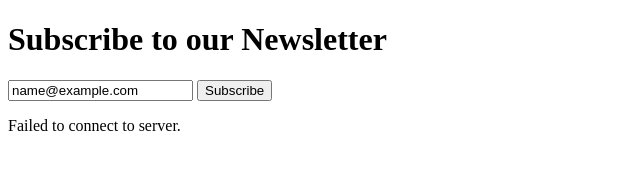
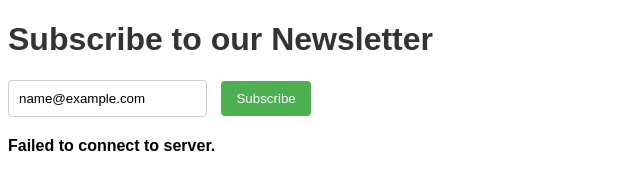
Before and after one commit to Foreverland/foreverland.github.io, a plain HTML site: page index.html in a window 1280 px wide. Both pictures are taken after typing "name@example.com" into the empty fields and a click on the button "Subscribe". Shown: the whole page, without its empty margins (0-640 px from the left). Drawn offline with Linux system fonts and the light colour scheme; no server answers.

Commit message:
Separate concerns

```diff
--- a/index.html
+++ b/index.html
@@ -4,6 +4,8 @@
     <meta charset="UTF-8" />
     <meta name="viewport" content="width=device-width, initial-scale=1.0" />
     <title>Subscribe</title>
+    <!-- Link to external CSS -->
+    <link rel="stylesheet" href="style.css" />
   </head>
   <body>
     <h1>Subscribe to our Newsletter</h1>
@@ -14,50 +16,7 @@
 
     <p id="response-message"></p>
 
-    <script>
-      document
-        .getElementById("subscribe-form")
-        .addEventListener("submit", async function (e) {
-          e.preventDefault();
-
-          const email = document.getElementById("email").value;
-          const emailRegex = /^[a-zA-Z0-9._%+-]+@[a-zA-Z0-9.-]+\.[a-zA-Z]{2,}$/;
-
-          // Simple email validation
-          if (!emailRegex.test(email)) {
-            document.getElementById("response-message").innerText =
-              "Please enter a valid email.";
-            return;
-          }
-
-          // Optimistically update UI to give feedback quickly
-          document.getElementById("response-message").innerText =
-            "Processing...";
-
-          // Send the email to the backend (AWS Lambda via API Gateway)
-          try {
-            const response = await fetch(
-              "https://9vpx1a5sb3.execute-api.eu-north-1.amazonaws.com/prod/subscribe",
-              {
-                method: "POST",
-                headers: { "Content-Type": "application/json" },
-                body: JSON.stringify({ email: email }),
-              }
-            );
-
-            const result = await response.json();
-            if (response.ok) {
-              document.getElementById("response-message").innerText =
-                "Subscription successful!";
-            } else {
-              document.getElementById("response-message").innerText =
-                "Error: " + result.message;
-            }
-          } catch (error) {
-            document.getElementById("response-message").innerText =
-              "Failed to connect to server.";
-          }
-        });
-    </script>
+    <!-- Link to external JS file -->
+    <script src="script.js"></script>
   </body>
 </html>
--- /dev/null
+++ b/script.js
@@ -0,0 +1,42 @@
+document
+  .getElementById("subscribe-form")
+  .addEventListener("submit", async function (e) {
+    e.preventDefault();
+
+    const email = document.getElementById("email").value;
+    const emailRegex = /^[a-zA-Z0-9._%+-]+@[a-zA-Z0-9.-]+\.[a-zA-Z]{2,}$/;
+
+    // Simple email validation
+    if (!emailRegex.test(email)) {
+      document.getElementById("response-message").innerText =
+        "Please enter a valid email.";
+      return;
+    }
+
+    // Optimistically update UI to give feedback quickly
+    document.getElementById("response-message").innerText = "Processing...";
+
+    // Send the email to the backend (AWS Lambda via API Gateway)
+    try {
+      const response = await fetch(
+        "https://9vpx1a5sb3.execute-api.eu-north-1.amazonaws.com/prod/subscribe",
+        {
+          method: "POST",
+          headers: { "Content-Type": "application/json" },
+          body: JSON.stringify({ email: email }),
+        }
+      );
+
+      const result = await response.json();
+      if (response.ok) {
+        document.getElementById("response-message").innerText =
+          "Subscription successful!";
+      } else {
+        document.getElementById("response-message").innerText =
+          "Error: " + result.message;
+      }
+    } catch (error) {
+      document.getElementById("response-message").innerText =
+        "Failed to connect to server.";
+    }
+  });
--- /dev/null
+++ b/style.css
@@ -0,0 +1,36 @@
+body {
+  font-family: Arial, sans-serif;
+}
+
+h1 {
+  color: #333;
+}
+
+form {
+  margin-top: 20px;
+}
+
+input[type="email"] {
+  padding: 10px;
+  margin-right: 10px;
+  border: 1px solid #ccc;
+  border-radius: 4px;
+}
+
+button {
+  padding: 10px 15px;
+  background-color: #4CAF50;
+  color: white;
+  border: none;
+  border-radius: 4px;
+  cursor: pointer;
+}
+
+button:hover {
+  background-color: #45a049;
+}
+
+#response-message {
+  margin-top: 20px;
+  font-weight: bold;
+}
```
